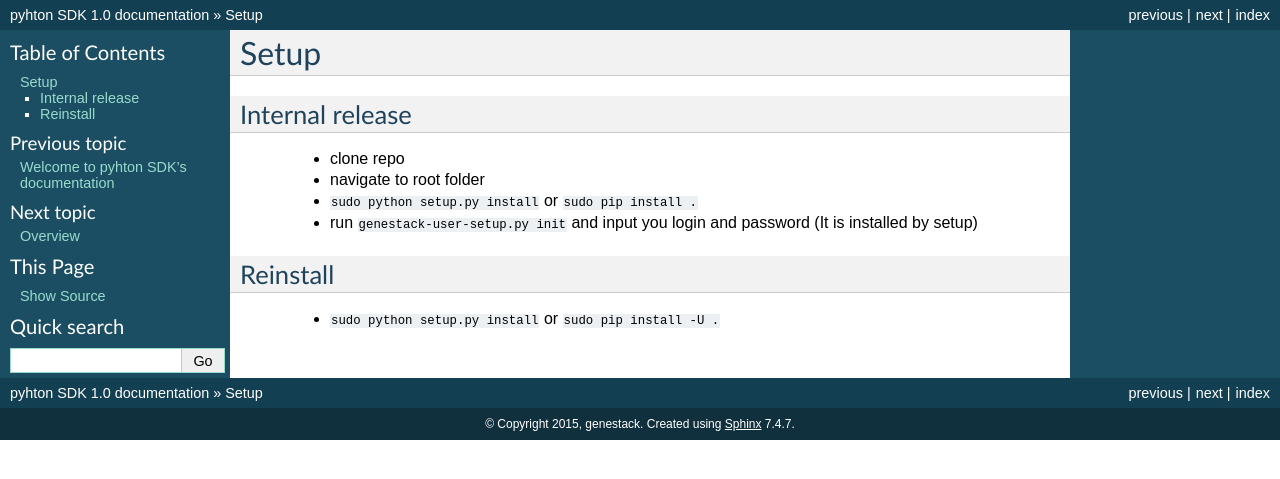
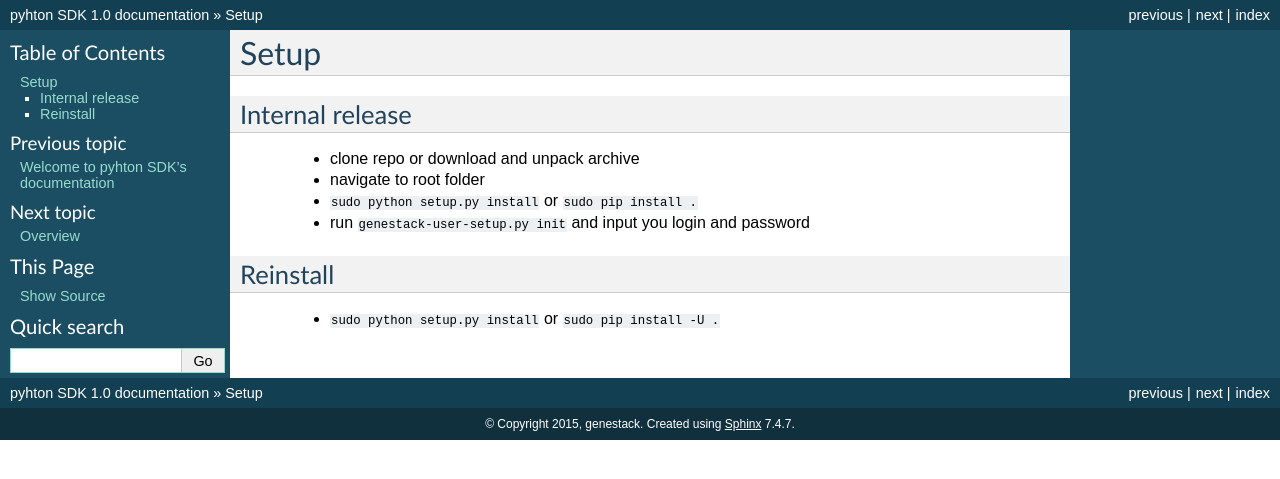
Before and after one commit to genestack/sdk, a Sphinx documentation site: the page built from docs/source/setup.rst, in a window 1280 px wide. Shown: the top 479 px of the page. Built offline with Sphinx 7.4.7, drawn with Linux system fonts in a browser that asks for light colours; pages that are not in the unit, such as notebooks, are missing from menus.

Commit message:
Update docs.

```diff
--- a/docs/source/index.rst
+++ b/docs/source/index.rst
@@ -11,6 +11,7 @@
    connection
    genestack-user-setup
    genestack-application-manager
+   local_setup
    update_from_old_version
 
 Indices and tables
--- a/docs/source/setup.rst
+++ b/docs/source/setup.rst
@@ -4,10 +4,10 @@
 Internal release
 ----------------
 
-  - clone repo
+  - clone repo or download and unpack archive
   - navigate to root folder
   - ``sudo python setup.py install`` or ``sudo pip install .``
-  - run ``genestack-user-setup.py init`` and input you login and password (It is installed by setup)
+  - run ``genestack-user-setup.py init`` and input you login and password
 
 Reinstall
 ---------
--- a/docs/source/update_from_old_version.rst
+++ b/docs/source/update_from_old_version.rst
@@ -12,5 +12,9 @@
 
  - Application manager script was renamed from app-manager to genestack-application-manager, no this script installed with setup. Commands `list versions` and `list applications` was replaced by `versions` and `applications`
 
+There is two way to fix script:
+   - fix scripts to new api
+   - temporary fix scripts by adding `sys.path.insert(0, 'genestack-python')`
+
 
 About any issues please report to Andrey via skype or track (component pythonSDK)
```
